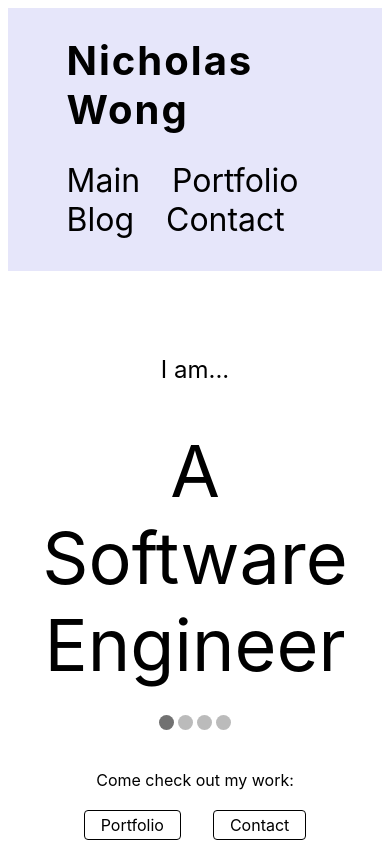
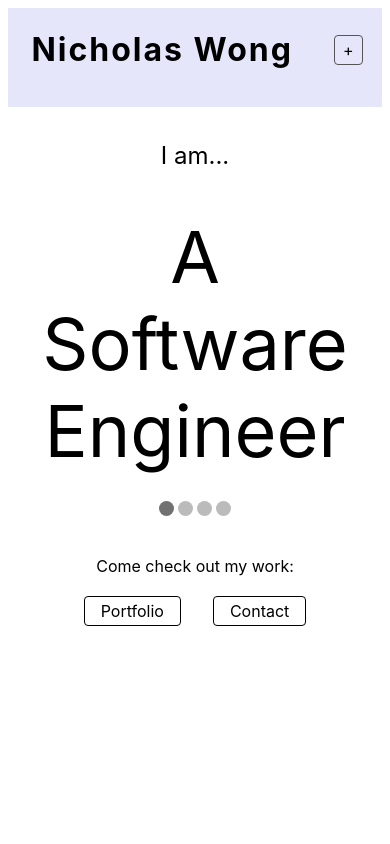
Before and after one commit to tginick/blag, a React (Create React App) app: page / in a window 390 px wide. Built offline with nearby package versions, Linux system fonts and the light colour scheme; a web font is replaced by a local one.

Commit message:
more responsiveness

```diff
--- a/src/App.jsx
+++ b/src/App.jsx
@@ -1,6 +1,7 @@
-import React from 'react';
+import React, { useState } from 'react';
 import { Switch, Route } from 'react-router-dom';
 import HomeButton from './components/HomeButton';
+import MobileNavBarOpener from './components/MobileNavBarOpener';
 import NavBar from './components/NavBar';
 import MainContent from './components/MainContent';
 import PortfolioContent from './components/PortfolioContent';
@@ -16,11 +17,28 @@ const App = () => {
         ["Contact", "/contactme", <ContactContent />]
     ];
 
+    const [isNavBarVisible, setIsNavBarVisible] = useState(false);
+
+    const toggleNavBar = () => {
+        setIsNavBarVisible(vis => !vis);
+    }
+
+    var navBarComponent;
+    if (isNavBarVisible) {
+        navBarComponent = <NavBar links={navBarDests} isVisible={true} />
+    } else {
+        navBarComponent = <NavBar links={navBarDests} isVisible={false} />
+    }
+
     return (
         <div className="App">
             <div className="App-Header">
-                <HomeButton />
-                <NavBar links={navBarDests}/>
+                <div className="App-Header-FirstRow">
+                    <HomeButton />
+                    <MobileNavBarOpener onNavBarToggle={toggleNavBar} />
+                </div>
+
+                {navBarComponent}
             </div>
 
             <div className="App-Content">
--- /dev/null
+++ b/src/components/MobileNavBarOpener.jsx
@@ -0,0 +1,16 @@
+import React from 'react';
+import '../style/MobileNavBarOpener.css';
+
+const MobileNavBarOpener = ({ onNavBarToggle }) => {
+    const onClicked = (event) => {
+        onNavBarToggle();
+    }
+
+    return (
+        <div className="MobileNavBarOpener" onClick={onClicked}>
+            +
+        </div>
+    );
+};
+
+export default MobileNavBarOpener;
--- a/src/components/NavBar.jsx
+++ b/src/components/NavBar.jsx
@@ -2,14 +2,19 @@ import React from 'react';
 import NavBarItem from './NavBarItem';
 import '../style/NavBar.css';
 
-const NavBar = ({ links }) => {
+const NavBar = ({ links, isVisible }) => {
     const navBarElems = [];
     for (const [content, destination] of links) {
         navBarElems.push(<NavBarItem key={content + destination} content={content} destination={destination}/>);
     }
 
+    let navBarClass = "NavBar ";
+    if (isVisible) {
+        navBarClass += "active";
+    }
+
     return (
-        <div className="NavBar">
+        <div className={navBarClass}>
             <ul>
                 {navBarElems}
             </ul>
--- a/src/style/App.css
+++ b/src/style/App.css
@@ -1,11 +1,16 @@
 .App-Header {
-    padding-left: 15vw;
+    padding-left: 6vw;
     padding-top: 0.25vw;
     padding-right: 5vw;
-    padding-bottom: 2em;
+    padding-bottom: 1em;
     background-color: lavender;
 }
 
+.App-Header-FirstRow {
+    display: flex;
+    justify-content: space-between;
+    align-items: center;
+}
 
 .App-Content {
     height: 100%;
@@ -13,14 +18,14 @@
 
 .Basic-Content {
     padding-top: 4vh;
-    margin-left: 15vw;
+    margin-left: 6vw;
     margin-right: 5vw;
 }
 
 @media only screen and (min-width: 768px) {
     .App-Header {
         padding-left: 30vw;
-        padding-top: 1.5vw;
+        padding-top: 1vw;
         padding-right: 10vw;
         padding-bottom: 2em;
     }
--- a/src/style/HomeButton.css
+++ b/src/style/HomeButton.css
@@ -1,6 +1,6 @@
 .HomeButton {
     display: inline-block; /* makes the container shrink to fit */
-    font-size: 1.25em;
+    font-size: 1em;
 }
 
 .HomeButton h1 {
--- a/src/style/MainContent.css
+++ b/src/style/MainContent.css
@@ -1,4 +1,10 @@
 .MainContent {
-    padding-top: 10vh;
     text-align: center;
+    padding-top: 4vh;
 }
+
+@media only screen and (min-width: 768px) {
+    .MainContent {
+        padding-top: 10vh;
+    }
+}
--- /dev/null
+++ b/src/style/MobileNavBarOpener.css
@@ -0,0 +1,17 @@
+.MobileNavBarOpener {
+    display: inline-block;
+    text-align: right;
+    cursor: pointer;
+    padding-left: 8px;
+    padding-right: 8px;
+    padding-top: 4px;
+    padding-bottom: 4px;
+    border: 1px solid #555555;
+    border-radius: 4px;
+}
+
+@media only screen and (min-width: 768px) {
+    .MobileNavBarOpener {
+        display: none;
+    }
+}
--- a/src/style/NavBar.css
+++ b/src/style/NavBar.css
@@ -1,7 +1,25 @@
 .NavBar ul {
+    display: none;
+}
+
+.NavBar.active ul{
+    display: block;
     list-style-type: none;
     margin: 0;
     padding: 0;
-    overflow: hidden;
-    font-size: 2em;
+    font-size: 1.25em;
 }
+
+@media only screen and (min-width: 768px) {
+    .NavBar ul {
+        display: block;
+    }
+
+    .NavBar.active ul{
+        list-style-type: none;
+        margin: 0;
+        padding: 0;
+        overflow: hidden;
+        font-size: 2em;
+    }
+}
--- a/src/style/NavBarItem.css
+++ b/src/style/NavBarItem.css
@@ -1,10 +1,11 @@
 li.NavBarItem {
-    float: left;
+    display: inline-block;
+    text-align: center;
 }
 
 .NavBarItemContent {
     display: block;
-    margin-right: 32px;
+    margin-right: 16px;
     text-decoration: none;
     cursor: pointer;
 
@@ -33,3 +34,15 @@ a.NavBarLink:hover:before {
     visibility: visible;
     transform: scaleX(1);
 }
+
+@media only screen and (min-width: 768px) {
+    li.NavBarItem {
+        display: block;
+        float: left;
+        text-align: left;
+    }
+
+    .NavBarItemContent {
+        margin-right: 32px;
+    }
+}
```
Also changed, not shown: src/style/BlurbSlideshow.css (+5 -5 lines).
